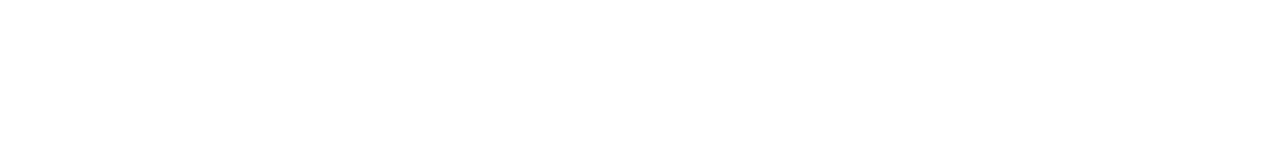
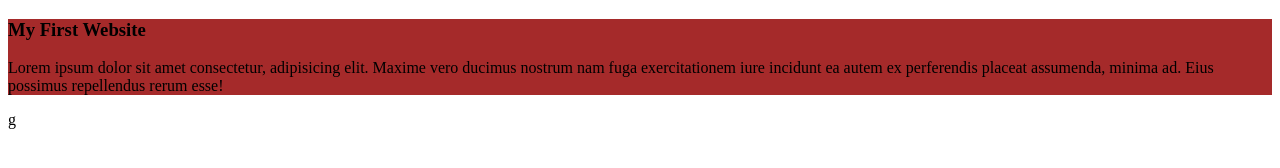
Before and after one commit to zubairz40-z/My-Simple-Website, a plain HTML site: page index.html in a window 1280 px wide. Drawn offline with Linux system fonts and the light colour scheme.

Commit message:
added the first blog

```diff
--- a/index.html
+++ b/index.html
@@ -4,8 +4,13 @@
     <meta charset="UTF-8">
     <meta name="viewport" content="width=device-width, initial-scale=1.0">
     <title>My Simple Website</title>
+    <link rel="stylesheet" href="styles/blog.css">
 </head>
 <body>
+    <div>
+    <h3>My First Website</h3>
+    <p>Lorem ipsum dolor sit amet consectetur, adipisicing elit. Maxime vero ducimus nostrum nam fuga exercitationem iure incidunt ea autem ex perferendis placeat assumenda, minima ad. Eius possimus repellendus rerum esse!</p>
 
+    </div>
 </body>
-</html>
+</html>g
--- /dev/null
+++ b/styles/blog.css
@@ -0,0 +1,3 @@
+div{
+    background-color: brown;
+}
```
